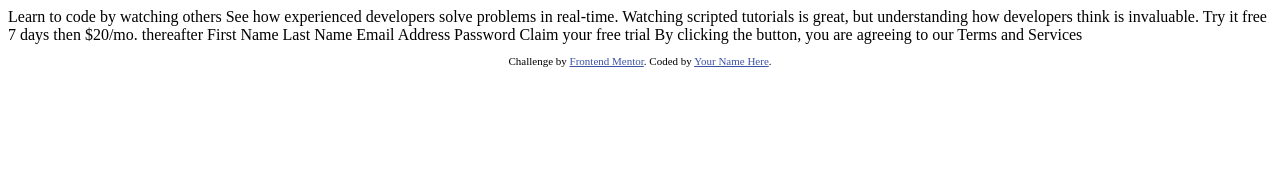
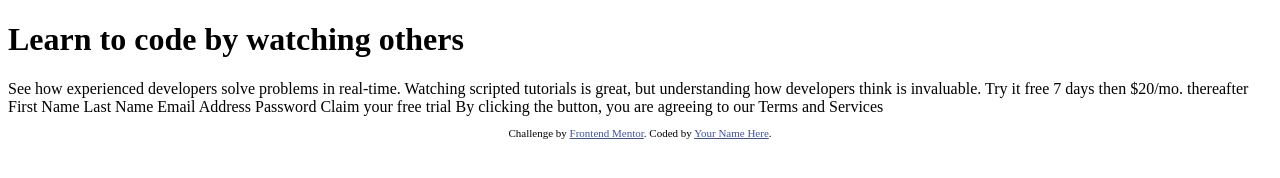
Before and after one commit to GustavoMD/intro-component-challenge, a plain HTML site: page index.html in a window 1280 px wide. Drawn offline with Linux system fonts and the light colour scheme.

Commit message:
upload design folder

```diff
--- a/index.html
+++ b/index.html
@@ -16,7 +16,7 @@
 </head>
 <body>
 
-  Learn to code by watching others
+  <h1>Learn to code by watching others</h1>
 
   See how experienced developers solve problems in real-time. Watching scripted tutorials is great,
   but understanding how developers think is invaluable.
```
Also changed, not shown: design/active-states.jpg (added), design/desktop-design.jpg (added), design/desktop-preview.jpg (added), design/mobile-design.jpg (added).
